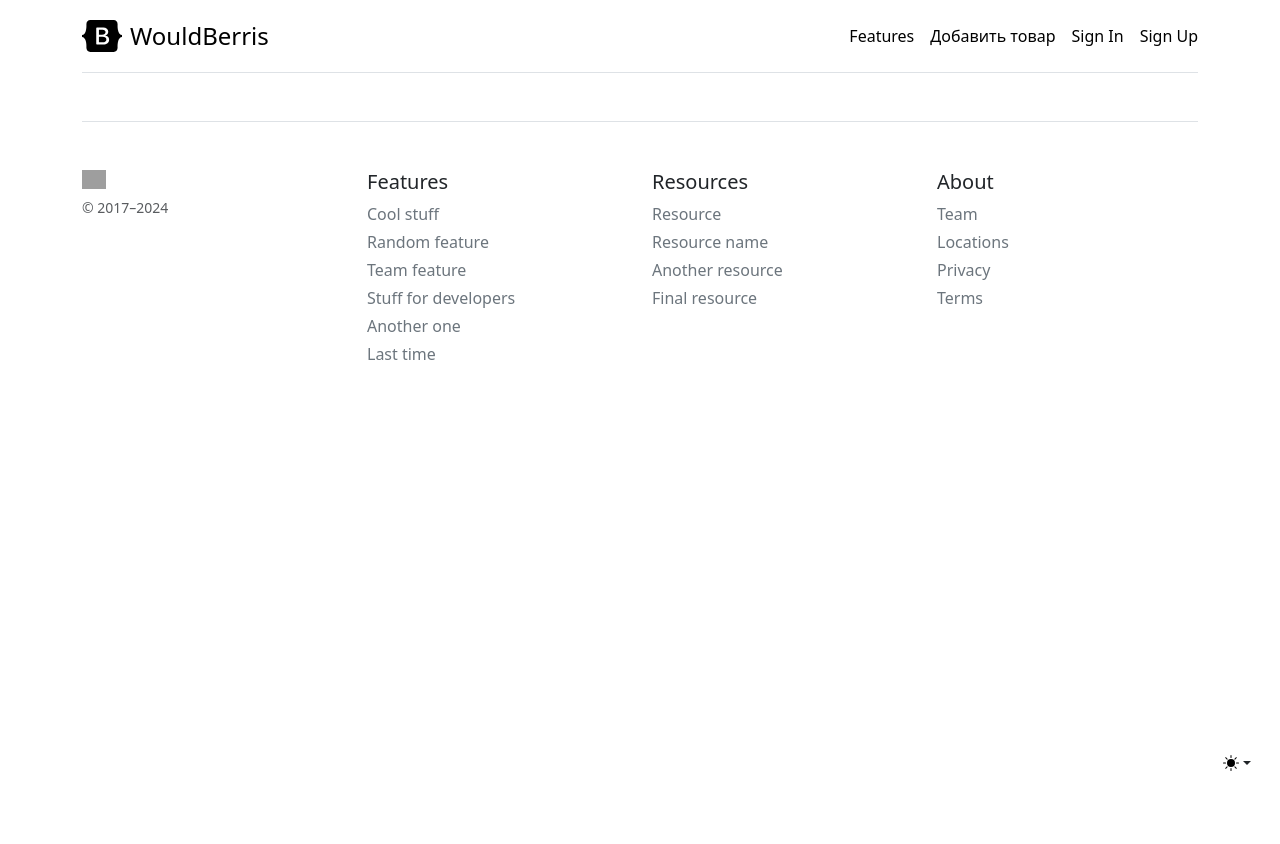
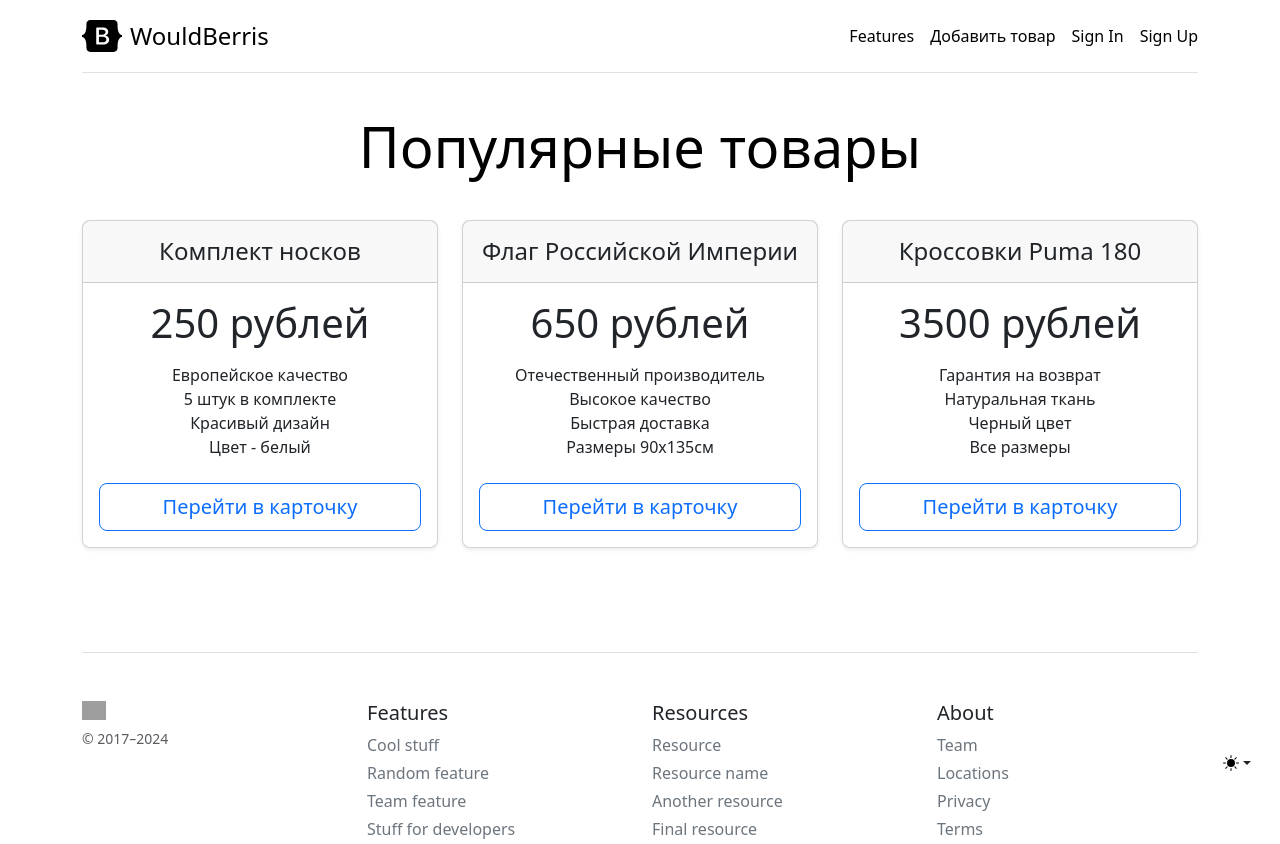
Before and after one commit to SpicinAnton/WEB_SITE22, a Flask app: page / in a window 1280 px wide. Shown: the top 844 px of the page. Before the commit the page ends 771 px from the top, so only its background shows below. Run offline with Flask 3, Linux system fonts and the light colour scheme; some libraries are stand-ins or nearby versions; grey boxes are pictures that could not be loaded.

Commit message:
Update glav_str.html

```diff
--- a/templates/glav_str.html
+++ b/templates/glav_str.html
@@ -1,5 +1,76 @@
 {% extends 'base.html'%}
 
-{%block title %}
-<title>WouldBerris.com</title>
+{%block content %}
+
+    <div class="pricing-header p-3 pb-md-4 mx-auto text-center">
+      <h1 class="display-4 fw-normal text-body-emphasis">Популярные товары</h1>
+      <p class="fs-5 text-body-secondary"></p>
+    </div>
+
+  <main>
+    <div class="row row-cols-1 row-cols-md-3 mb-3 text-center">
+      <div class="col">
+        <div class="card mb-4 rounded-3 shadow-sm">
+          <div class="card-header py-3">
+            <h4 class="my-0 fw-normal">Комплект носков</h4>
+          </div>
+          <div class="card-body">
+            <h1 class="card-title pricing-card-title">250 рублей<small class="text-body-secondary fw-light"></small></h1>
+            <ul class="list-unstyled mt-3 mb-4">
+              <li>Европейское качество</li>
+              <li>5 штук в комплекте</li>
+              <li>Красивый дизайн</li>
+              <li>Цвет - белый</li>
+            </ul>
+            <button type="button" class="w-100 btn btn-lg btn-outline-primary">Перейти в карточку</button>
+          </div>
+        </div>
+      </div>
+      <div class="col">
+        <div class="card mb-4 rounded-3 shadow-sm">
+          <div class="card-header py-3">
+            <h4 class="my-0 fw-normal">Флаг Российской Империи</h4>
+          </div>
+          <div class="card-body">
+            <h1 class="card-title pricing-card-title">650 рублей<small class="text-body-secondary fw-light"></small></h1>
+            <ul class="list-unstyled mt-3 mb-4">
+              <li>Отечественный производитель</li>
+              <li>Высокое качество</li>
+              <li>Быстрая доставка</li>
+              <li>Размеры 90x135см</li>
+            </ul>
+            <button type="button" class="w-100 btn btn-lg btn-outline-primary">Перейти в карточку</button>
+          </div>
+        </div>
+      </div>
+      <div class="col">
+        <div class="card mb-4 rounded-3 shadow-sm">
+          <div class="card-header py-3">
+            <h4 class="my-0 fw-normal">Кроссовки Puma 180</h4>
+          </div>
+          <div class="card-body">
+            <h1 class="card-title pricing-card-title">3500 рублей<small class="text-body-secondary fw-light"></small></h1>
+            <ul class="list-unstyled mt-3 mb-4">
+              <li>Гарантия на возврат</li>
+              <li>Натуральная ткань</li>
+              <li>Черный цвет</li>
+              <li>Все размеры</li>
+            </ul>
+            <button type="button" class="w-100 btn btn-lg btn-outline-primary">Перейти в карточку</button>
+          </div>
+        </div>
+      </div>
+    </div>
+
+
+
+    <div class="table-responsive">
+      <table class="table text-center">
+
+
+
+      </table>
+    </div>
+  </main>
+
 {%endblock%}
```
